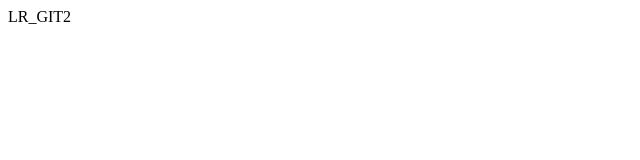
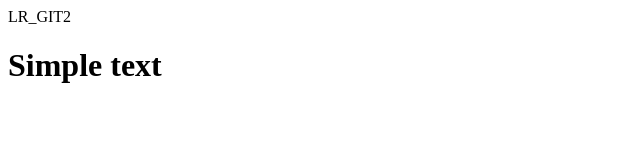
Before and after one commit to ULIVEERROR/MyRR_SAV, a plain HTML site: page index.html in a window 1280 px wide. Shown: the whole page, without its empty margins (0-640 px from the left). Drawn offline with Linux system fonts and the light colour scheme.

Commit message:
change index

```diff
--- a/index.html
+++ b/index.html
@@ -4,5 +4,6 @@
 </head>
 <body>
 <div>LR_GIT2</div>
+<h1>Simple text</h2>
 </body>
 </html>
```
